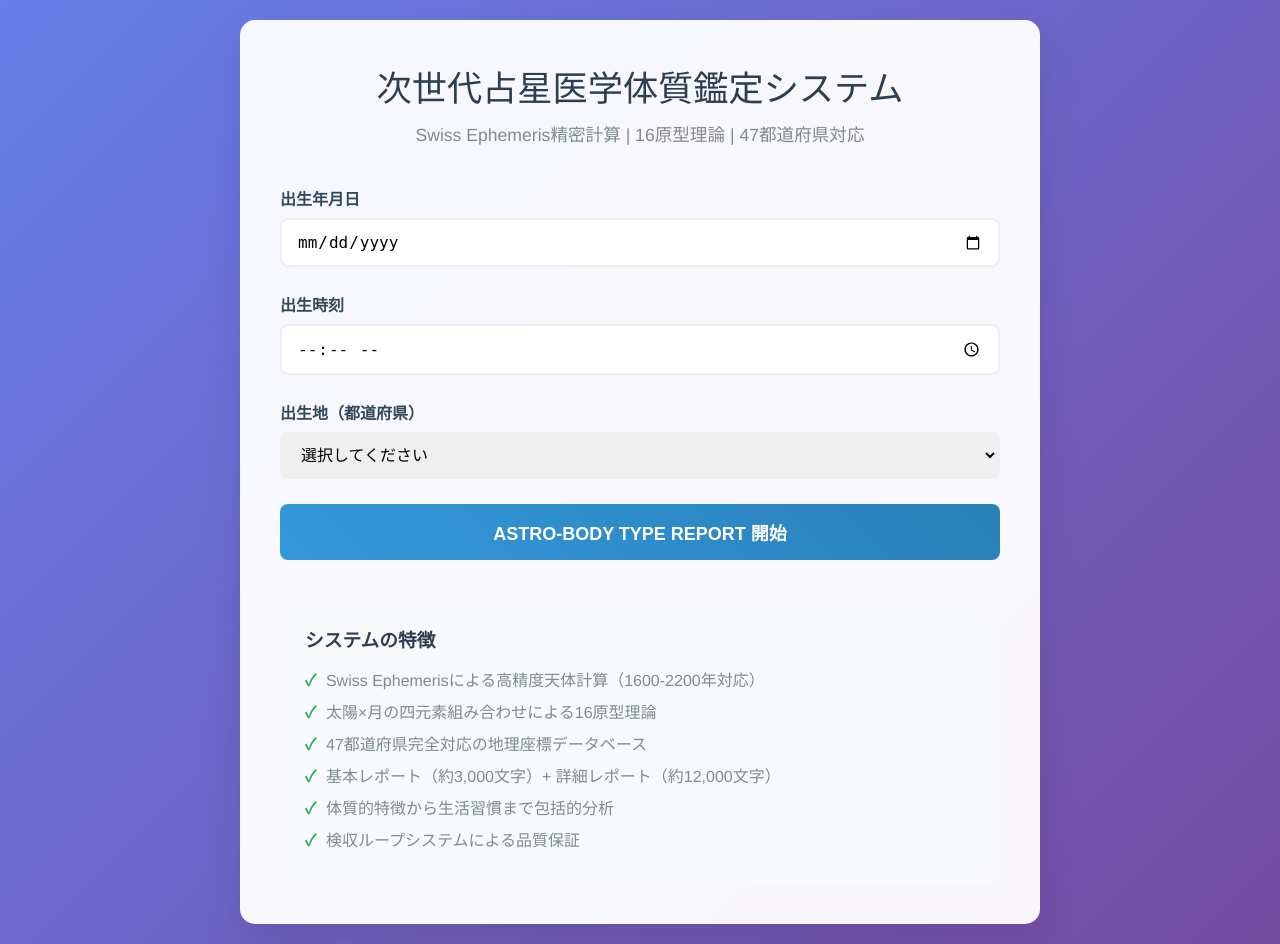
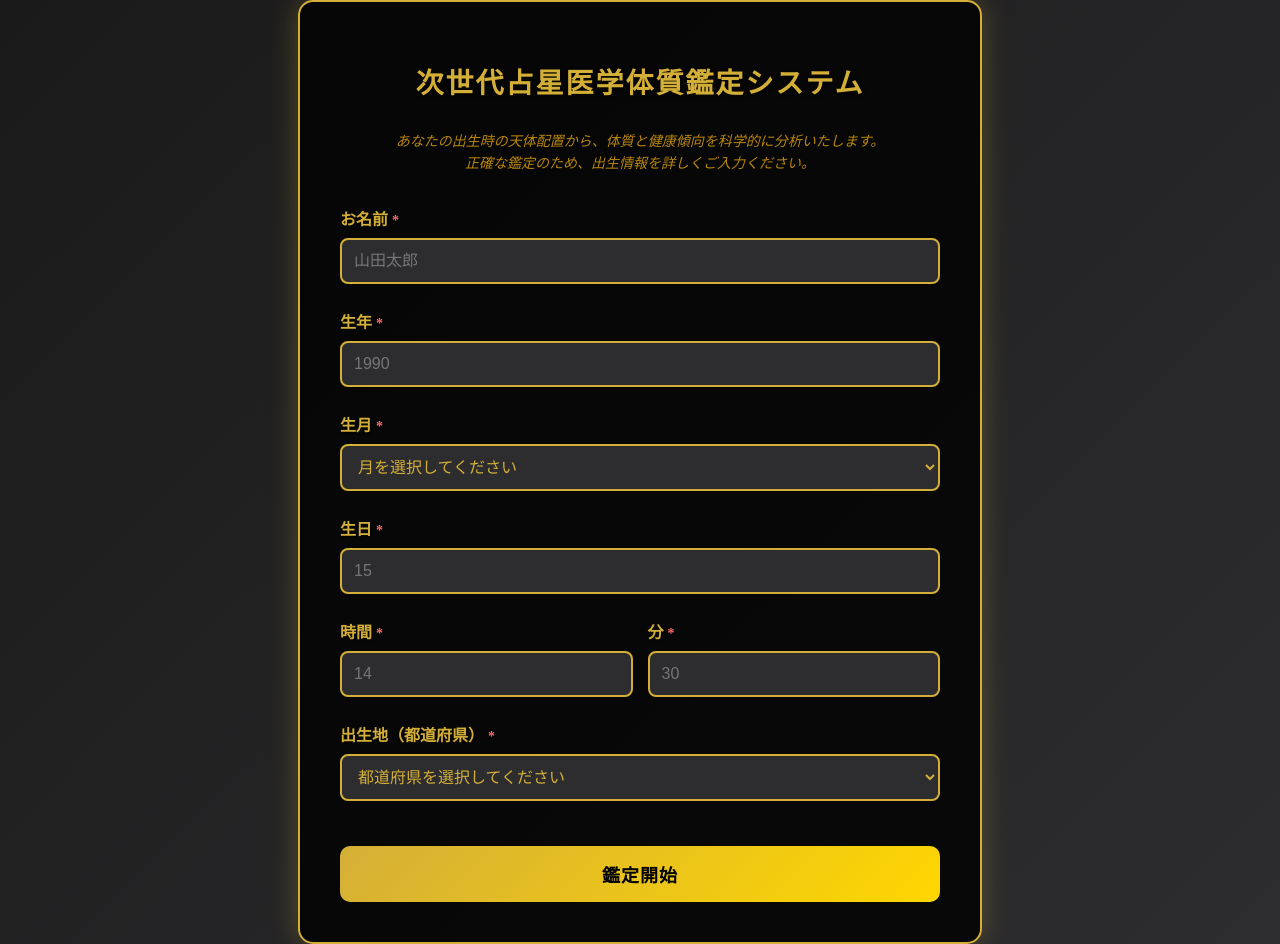
Before and after one commit to francedirectjp-art/astro-medical-system-s, a Flask app: page / in a window 1280 px wide. Run offline with Flask 3, Linux system fonts and the light colour scheme.

Commit message:
Update input.html

```diff
--- a/templates/input.html
+++ b/templates/input.html
@@ -5,41 +5,36 @@
     <meta name="viewport" content="width=device-width, initial-scale=1.0">
     <title>次世代占星医学体質鑑定システム</title>
     <style>
-        * {
+        body {
+            background: linear-gradient(135deg, #1a1a1a 0%, #2d2d30 100%);
+            color: #d4af37;
+            font-family: 'Times New Roman', serif;
             margin: 0;
             padding: 0;
-            box-sizing: border-box;
-        }
-
-        body {
-            font-family: 'Helvetica', 'Arial', sans-serif;
-            background: linear-gradient(135deg, #667eea 0%, #764ba2 100%);
             min-height: 100vh;
-            padding: 20px;
+            display: flex;
+            align-items: center;
+            justify-content: center;
         }
 
         .container {
-            max-width: 800px;
-            margin: 0 auto;
-            background: rgba(255, 255, 255, 0.95);
+            background: rgba(0, 0, 0, 0.8);
+            border: 2px solid #d4af37;
             border-radius: 15px;
             padding: 40px;
-            box-shadow: 0 20px 40px rgba(0, 0, 0, 0.1);
+            max-width: 600px;
+            width: 90%;
+            box-shadow: 0 0 30px rgba(212, 175, 55, 0.3);
         }
 
         h1 {
             text-align: center;
-            color: #2c3e50;
-            margin-bottom: 10px;
-            font-size: 2.2em;
-            font-weight: 300;
-        }
-
-        .subtitle {
-            text-align: center;
-            color: #7f8c8d;
-            margin-bottom: 40px;
-            font-size: 1.1em;
+            color: #d4af37;
+            font-size: 28px;
+            margin-bottom: 30px;
+            text-shadow: 2px 2px 4px rgba(0, 0, 0, 0.5);
+            font-weight: bold;
+            letter-spacing: 2px;
         }
 
         .form-group {
@@ -48,111 +43,191 @@
 
         label {
             display: block;
+            color: #d4af37;
+            font-size: 16px;
+            font-weight: bold;
             margin-bottom: 8px;
-            font-weight: 600;
-            color: #34495e;
+            text-shadow: 1px 1px 2px rgba(0, 0, 0, 0.7);
         }
 
         input, select {
             width: 100%;
-            padding: 12px 15px;
-            border: 2px solid #ecf0f1;
+            padding: 12px;
+            background: #2d2d30;
+            border: 2px solid #d4af37;
             border-radius: 8px;
+            color: #d4af37;
             font-size: 16px;
-            transition: border-color 0.3s ease;
+            box-sizing: border-box;
+            transition: all 0.3s ease;
         }
 
         input:focus, select:focus {
             outline: none;
-            border-color: #3498db;
+            border-color: #ffd700;
+            box-shadow: 0 0 10px rgba(212, 175, 55, 0.4);
+        }
+
+        select option {
+            background: #2d2d30;
+            color: #d4af37;
+        }
+
+        .time-group {
+            display: grid;
+            grid-template-columns: 1fr 1fr;
+            gap: 15px;
         }
 
         .submit-btn {
+            background: linear-gradient(135deg, #d4af37 0%, #ffd700 100%);
+            color: #000;
+            border: none;
+            padding: 15px 40px;
+            font-size: 18px;
+            font-weight: bold;
+            border-radius: 10px;
+            cursor: pointer;
             width: 100%;
-            background: linear-gradient(45deg, #3498db, #2980b9);
-            color: white;
-            padding: 15px;
-            border: none;
-            border-radius: 8px;
-            font-size: 18px;
-            font-weight: 600;
-            cursor: pointer;
-            transition: transform 0.3s ease;
+            margin-top: 20px;
+            transition: all 0.3s ease;
+            text-transform: uppercase;
+            letter-spacing: 1px;
         }
 
         .submit-btn:hover {
+            background: linear-gradient(135deg, #ffd700 0%, #d4af37 100%);
             transform: translateY(-2px);
+            box-shadow: 0 5px 15px rgba(212, 175, 55, 0.4);
         }
 
-        .features {
-            margin-top: 40px;
-            background: #f8f9fa;
-            padding: 25px;
-            border-radius: 10px;
+        .description {
+            text-align: center;
+            color: #b8860b;
+            font-size: 14px;
+            margin-bottom: 30px;
+            line-height: 1.6;
+            font-style: italic;
         }
 
-        .features h3 {
-            color: #2c3e50;
-            margin-bottom: 15px;
-        }
-
-        .features ul {
-            list-style: none;
-        }
-
-        .features li {
-            margin-bottom: 8px;
-            color: #7f8c8d;
-        }
-
-        .features li:before {
-            content: "✓";
-            color: #27ae60;
-            font-weight: bold;
-            margin-right: 10px;
+        .required {
+            color: #ff6b6b;
+            font-size: 14px;
         }
     </style>
 </head>
 <body>
     <div class="container">
         <h1>次世代占星医学体質鑑定システム</h1>
-        <p class="subtitle">Swiss Ephemeris精密計算 | 16原型理論 | 47都道府県対応</p>
+        <p class="description">
+            あなたの出生時の天体配置から、体質と健康傾向を科学的に分析いたします。<br>
+            正確な鑑定のため、出生情報を詳しくご入力ください。
+        </p>
 
-        <form action="/basic_report" method="POST">
+        <form method="POST" action="/">
             <div class="form-group">
-                <label for="birth_date">出生年月日</label>
-                <input type="date" id="birth_date" name="birth_date" required>
+                <label for="name">お名前 <span class="required">*</span></label>
+                <input type="text" id="name" name="name" required placeholder="山田太郎">
             </div>
 
             <div class="form-group">
-                <label for="birth_time">出生時刻</label>
-                <input type="time" id="birth_time" name="birth_time" required>
+                <label for="birth_year">生年 <span class="required">*</span></label>
+                <input type="number" id="birth_year" name="birth_year" min="1900" max="2030" required placeholder="1990">
             </div>
 
             <div class="form-group">
-                <label for="prefecture">出生地（都道府県）</label>
-                <select id="prefecture" name="prefecture" required>
-                    <option value="">選択してください</option>
-                    {% for prefecture in prefectures %}
-                    <option value="{{ prefecture }}">{{ prefecture }}</option>
-                    {% endfor %}
+                <label for="birth_month">生月 <span class="required">*</span></label>
+                <select id="birth_month" name="birth_month" required>
+                    <option value="">月を選択してください</option>
+                    <option value="1">1月</option>
+                    <option value="2">2月</option>
+                    <option value="3">3月</option>
+                    <option value="4">4月</option>
+                    <option value="5">5月</option>
+                    <option value="6">6月</option>
+                    <option value="7">7月</option>
+                    <option value="8">8月</option>
+                    <option value="9">9月</option>
+                    <option value="10">10月</option>
+                    <option value="11">11月</option>
+                    <option value="12">12月</option>
                 </select>
             </div>
 
-            <button type="submit" class="submit-btn">ASTRO-BODY TYPE REPORT 開始</button>
+            <div class="form-group">
+                <label for="birth_day">生日 <span class="required">*</span></label>
+                <input type="number" id="birth_day" name="birth_day" min="1" max="31" required placeholder="15">
+            </div>
+
+            <div class="form-group">
+                <div class="time-group">
+                    <div>
+                        <label for="birth_hour">時間 <span class="required">*</span></label>
+                        <input type="number" id="birth_hour" name="birth_hour" min="0" max="23" required placeholder="14">
+                    </div>
+                    <div>
+                        <label for="birth_minute">分 <span class="required">*</span></label>
+                        <input type="number" id="birth_minute" name="birth_minute" min="0" max="59" required placeholder="30">
+                    </div>
+                </div>
+            </div>
+
+            <div class="form-group">
+                <label for="prefecture">出生地（都道府県） <span class="required">*</span></label>
+                <select id="prefecture" name="prefecture" required>
+                    <option value="">都道府県を選択してください</option>
+                    <option value="北海道">北海道</option>
+                    <option value="青森県">青森県</option>
+                    <option value="岩手県">岩手県</option>
+                    <option value="宮城県">宮城県</option>
+                    <option value="秋田県">秋田県</option>
+                    <option value="山形県">山形県</option>
+                    <option value="福島県">福島県</option>
+                    <option value="茨城県">茨城県</option>
+                    <option value="栃木県">栃木県</option>
+                    <option value="群馬県">群馬県</option>
+                    <option value="埼玉県">埼玉県</option>
+                    <option value="千葉県">千葉県</option>
+                    <option value="東京都">東京都</option>
+                    <option value="神奈川県">神奈川県</option>
+                    <option value="新潟県">新潟県</option>
+                    <option value="富山県">富山県</option>
+                    <option value="石川県">石川県</option>
+                    <option value="福井県">福井県</option>
+                    <option value="山梨県">山梨県</option>
+                    <option value="長野県">長野県</option>
+                    <option value="岐阜県">岐阜県</option>
+                    <option value="静岡県">静岡県</option>
+                    <option value="愛知県">愛知県</option>
+                    <option value="三重県">三重県</option>
+                    <option value="滋賀県">滋賀県</option>
+                    <option value="京都府">京都府</option>
+                    <option value="大阪府">大阪府</option>
+                    <option value="兵庫県">兵庫県</option>
+                    <option value="奈良県">奈良県</option>
+                    <option value="和歌山県">和歌山県</option>
+                    <option value="鳥取県">鳥取県</option>
+                    <option value="島根県">島根県</option>
+                    <option value="岡山県">岡山県</option>
+                    <option value="広島県">広島県</option>
+                    <option value="山口県">山口県</option>
+                    <option value="徳島県">徳島県</option>
+                    <option value="香川県">香川県</option>
+                    <option value="愛媛県">愛媛県</option>
+                    <option value="高知県">高知県</option>
+                    <option value="福岡県">福岡県</option>
+                    <option value="佐賀県">佐賀県</option>
+                    <option value="長崎県">長崎県</option>
+                    <option value="熊本県">熊本県</option>
+                    <option value="大分県">大分県</option>
+                    <option value="宮崎県">宮崎県</option>
+                    <option value="鹿児島県">鹿児島県</option>
+                    <option value="沖縄県">沖縄県</option>
+                </select>
+            </div>
+
+            <button type="submit" class="submit-btn">鑑定開始</button>
         </form>
-
-        <div class="features">
-            <h3>システムの特徴</h3>
-            <ul>
-                <li>Swiss Ephemerisによる高精度天体計算（1600-2200年対応）</li>
-                <li>太陽×月の四元素組み合わせによる16原型理論</li>
-                <li>47都道府県完全対応の地理座標データベース</li>
-                <li>基本レポート（約3,000文字）+ 詳細レポート（約12,000文字）</li>
-                <li>体質的特徴から生活習慣まで包括的分析</li>
-                <li>検収ループシステムによる品質保証</li>
-            </ul>
-        </div>
     </div>
 </body>
 </html>
```
